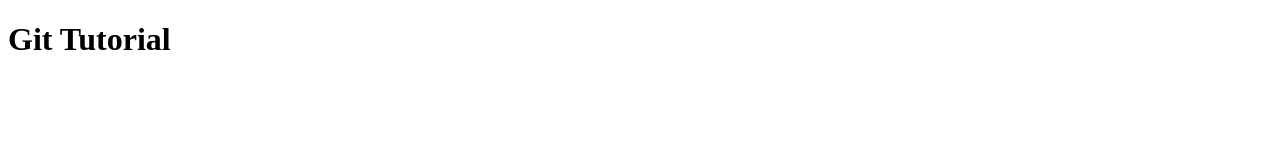
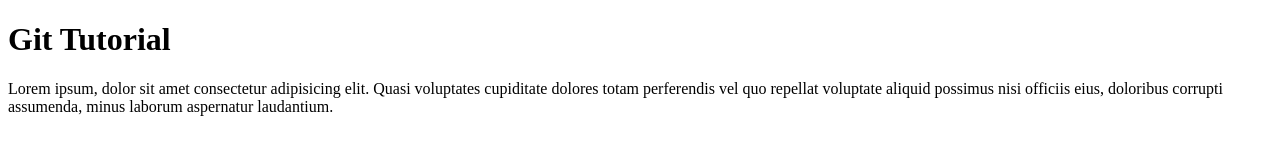
Before and after one commit to Gelmo73/git-tutorial, a plain HTML site: page index.html in a window 1280 px wide. Drawn offline with Linux system fonts and the light colour scheme.

Commit message:
Added Paragraph

```diff
--- a/index.html
+++ b/index.html
@@ -8,5 +8,8 @@
 </head>
 <body>
     <h1>Git Tutorial</h1>
+    <p>Lorem ipsum, dolor sit amet consectetur adipisicing elit. Quasi voluptates cupiditate dolores totam
+        perferendis vel quo repellat
+        voluptate aliquid possimus nisi officiis eius, doloribus corrupti assumenda, minus laborum aspernatur laudantium.</p>
 </body>
 </html>
```
Also changed, not shown: app.js (added).
